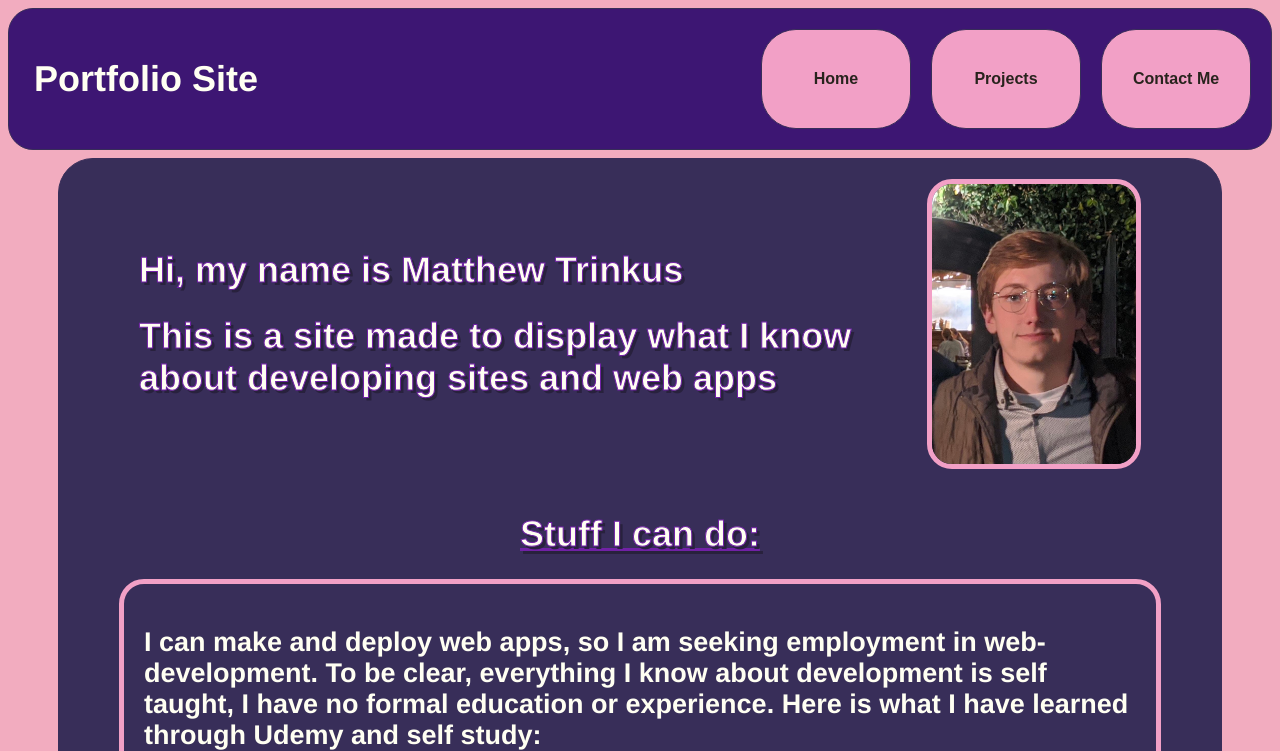
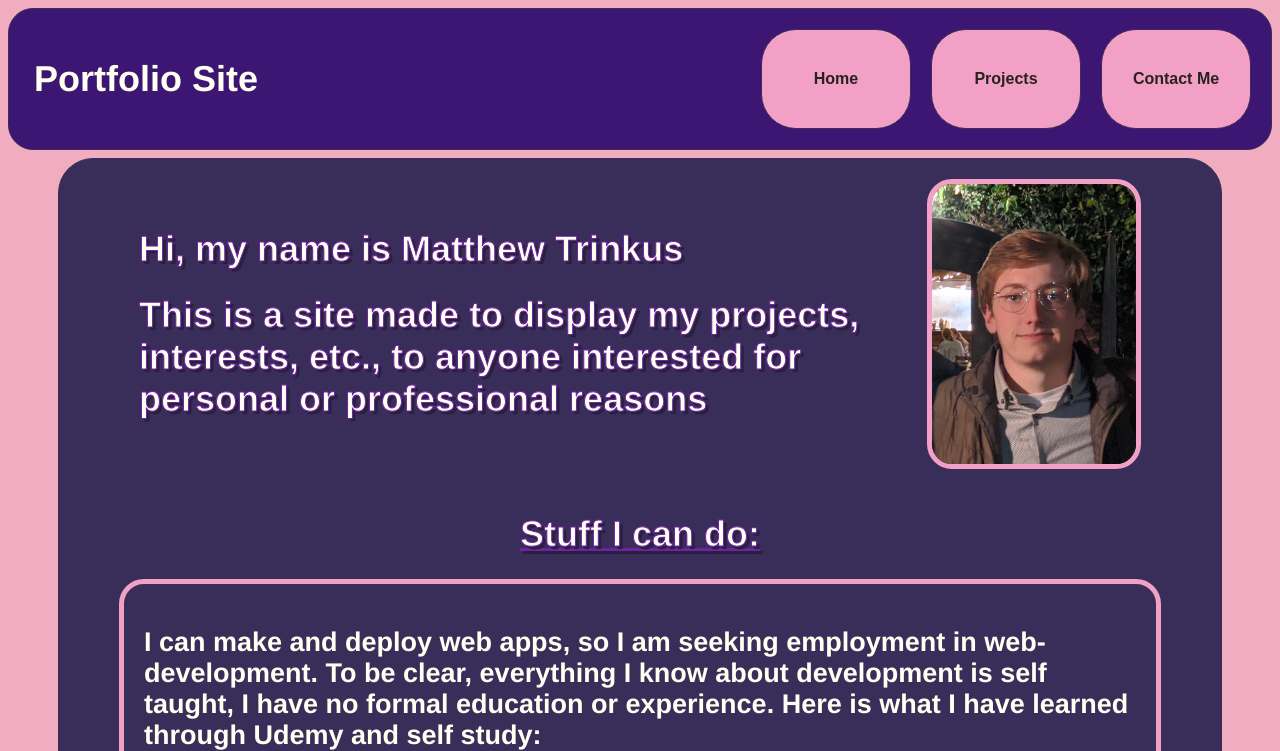
Before and after one commit to knirt/portfolio-site, a Gatsby site: page / in a window 1280 px wide. Shown: the top 751 px of the page. Built offline with nearby package versions, Linux system fonts and the light colour scheme; Gatsby itself is replaced by a stand-in of ours; a web font is replaced by a local one.

Commit message:
info update

```diff
--- a/src/pages/index.js
+++ b/src/pages/index.js
@@ -15,8 +15,9 @@ export default function Home() {
                             Hi, my name is Matthew Trinkus
                         </h1>
                         <h1>
-                            This is a site made to display what I know about
-                            developing sites and web apps
+                            This is a site made to display my projects,
+                            interests, etc., to anyone interested for personal
+                            or professional reasons
                         </h1>
                     </div>
                     <img src={meIMG} alt="" className="title-image" />
```
